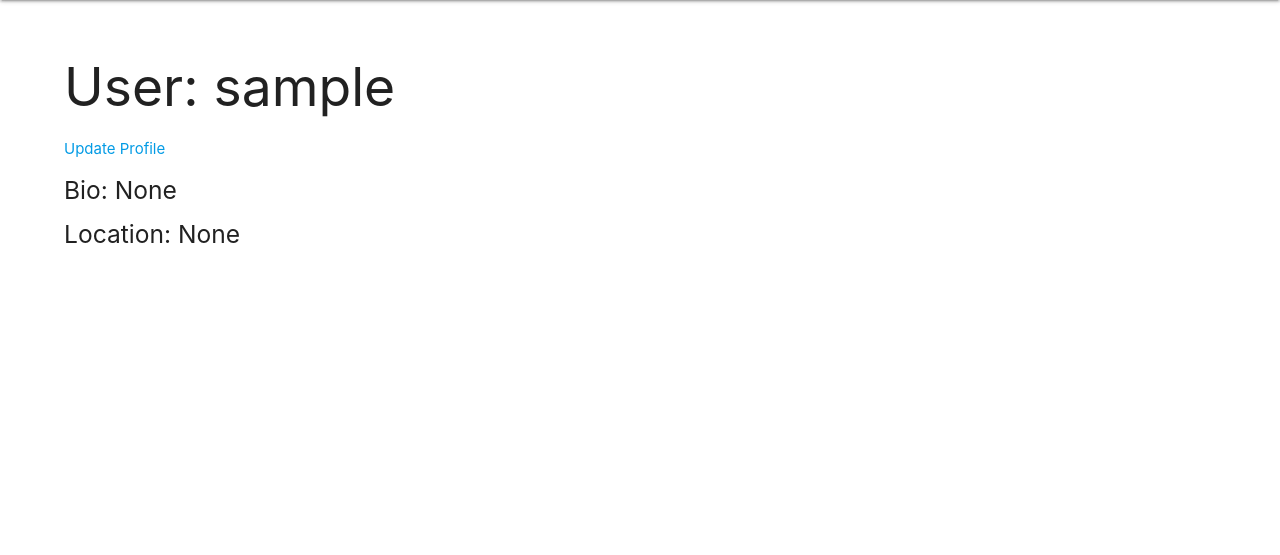
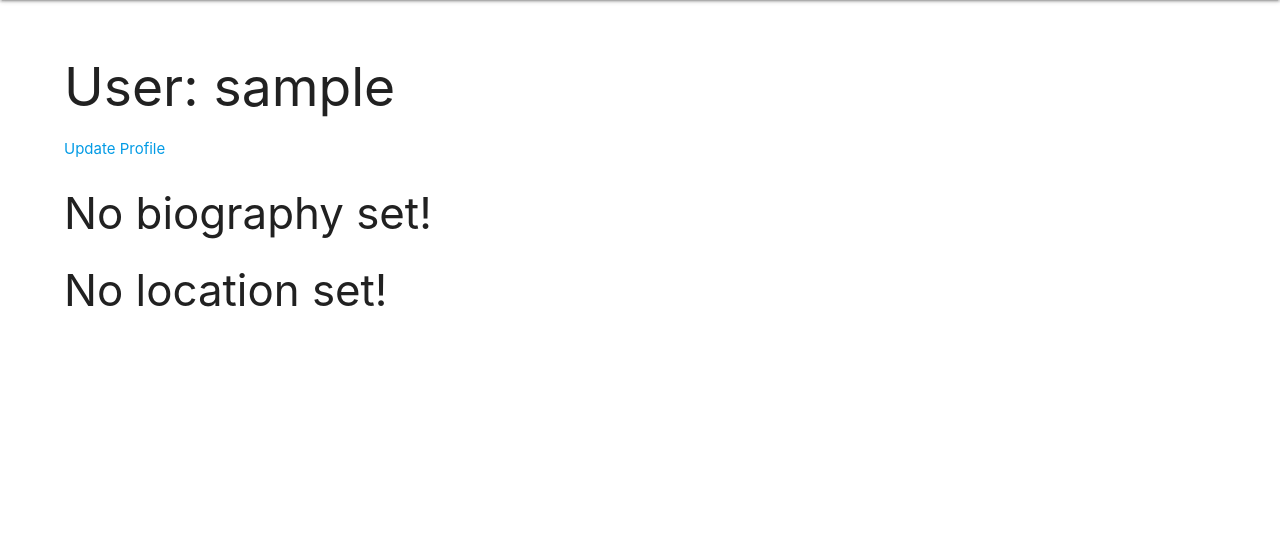
Before and after one commit to Cowfactory/poke-collector, a Django app: page /profiles/1/ in a window 1280 px wide. Shown: the part 64-619 px from the top of the page. Run offline with Django 3.2, Linux system fonts and the light colour scheme; the visitor is signed in with stand-in values (Sample User, id 1); data comes from the database, SQL or seed files in the repository.

Commit message:
updated profile to not show 'NONE'

```diff
--- a/main_app/templates/main_app/caughtpokemon_form.html
+++ b/main_app/templates/main_app/caughtpokemon_form.html
@@ -9,11 +9,9 @@
         <input type="submit" value="Submit!">
     </form>
     <script>
-        // Manually remove the "select-options" from the dropdown in the "select-dropdown"
+        // Manually remove the ability to change option in dropdown
         window.setTimeout(evil => {
             let wrapper_nodeList = document.querySelectorAll(".select-wrapper"); //All the dropdowns
-            let usr = document.querySelector('[selected]').textContent; //The user we want to keep in the list
-
             let trainer = wrapper_nodeList.item(0).childNodes.item(3)
             let pokedex = wrapper_nodeList.item(1).childNodes.item(3)
 
@@ -36,7 +34,6 @@
                 pokedex.removeChild(pokedex.lastChild)
             }
             pokedex.appendChild(thePokemon);
-
         }, 0);
     </script>
 {% endblock %}
--- a/main_app/templates/profiles/detail.html
+++ b/main_app/templates/profiles/detail.html
@@ -3,6 +3,17 @@
 {% block content %}
     <h2>{{ profile }}</h2>
     <a href="{% url 'profiles_update' profile.id %}">Update Profile</a>
-    <h5>Bio: {{ profile.bio }}</h5>
-    <h5>Location: {{ profile.location }}</h5>
+
+    {% if profile.bio %}
+        <h3>Bio: {{ profile.bio }}</h5>
+    {% else %}
+        <h3>No biography set!</h3>
+    {% endif %}
+
+    {% if profile.location %}
+        <h3>Location: {{ profile.location }}</h3>
+    {% else %}
+        <h3>No location set!</h3>
+    {% endif %}
+
 {% endblock %}
```
